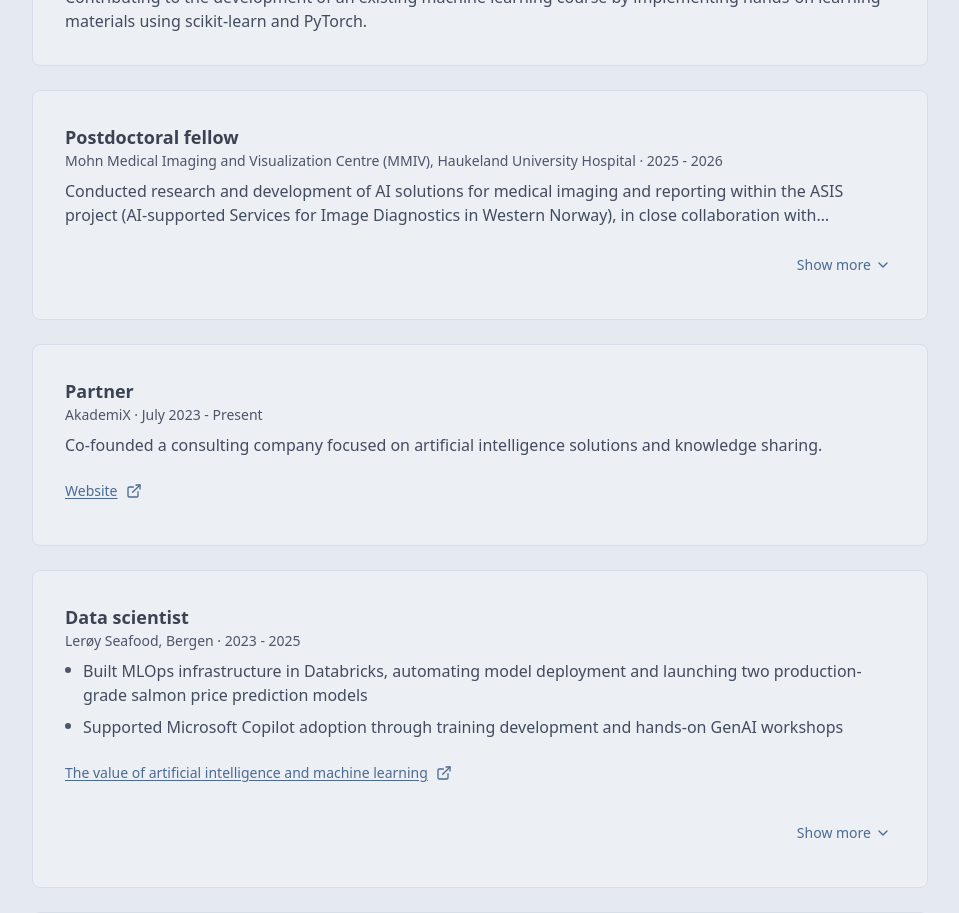
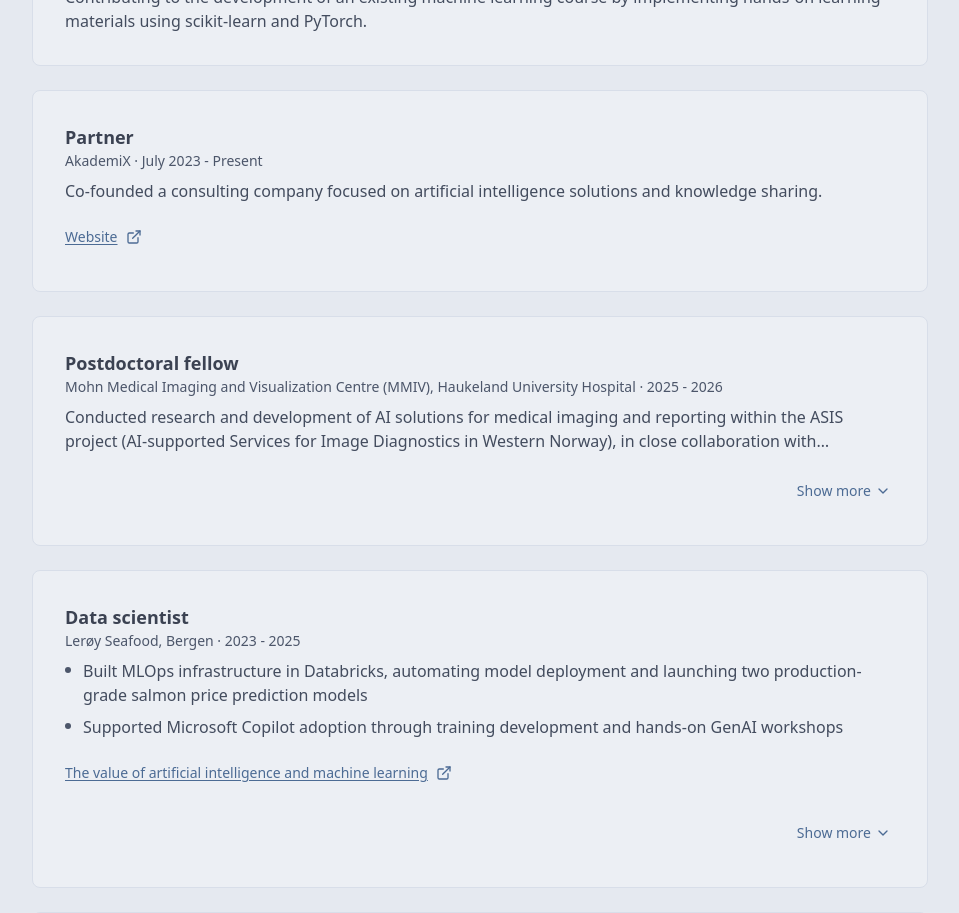
Before and after one commit to skaliy/skaliy.github.io, a Next.js app: page / in a window 1280 px wide. Shown: the part 940-1853 px from the top of the page, without its empty margins (304-1263 px from the left). Built offline with nearby package versions, Linux system fonts and the light colour scheme.

Commit message:
Reorder postdoc below current roles

```diff
--- a/data/experience.ts
+++ b/data/experience.ts
@@ -20,17 +20,17 @@
     description: "Contributing to the development of an existing machine learning course by implementing hands-on learning materials using scikit-learn and PyTorch.",
   },
   {
-    title: "Postdoctoral fellow",
-    company: "Mohn Medical Imaging and Visualization Centre (MMIV), Haukeland University Hospital",
-    period: "2025 - 2026",
-    description: "Conducted research and development of AI solutions for medical imaging and reporting within the ASIS project (AI-supported Services for Image Diagnostics in Western Norway), in close collaboration with radiologists.",
-  },
-  {
     title: "Partner",
     company: "AkademiX",
     period: "July 2023 - Present",
     description: "Co-founded a consulting company focused on artificial intelligence solutions and knowledge sharing.",
     link: "https://akademix.no/",
+  },
+  {
+    title: "Postdoctoral fellow",
+    company: "Mohn Medical Imaging and Visualization Centre (MMIV), Haukeland University Hospital",
+    period: "2025 - 2026",
+    description: "Conducted research and development of AI solutions for medical imaging and reporting within the ASIS project (AI-supported Services for Image Diagnostics in Western Norway), in close collaboration with radiologists.",
   },
   {
     title: "Data scientist",
```
